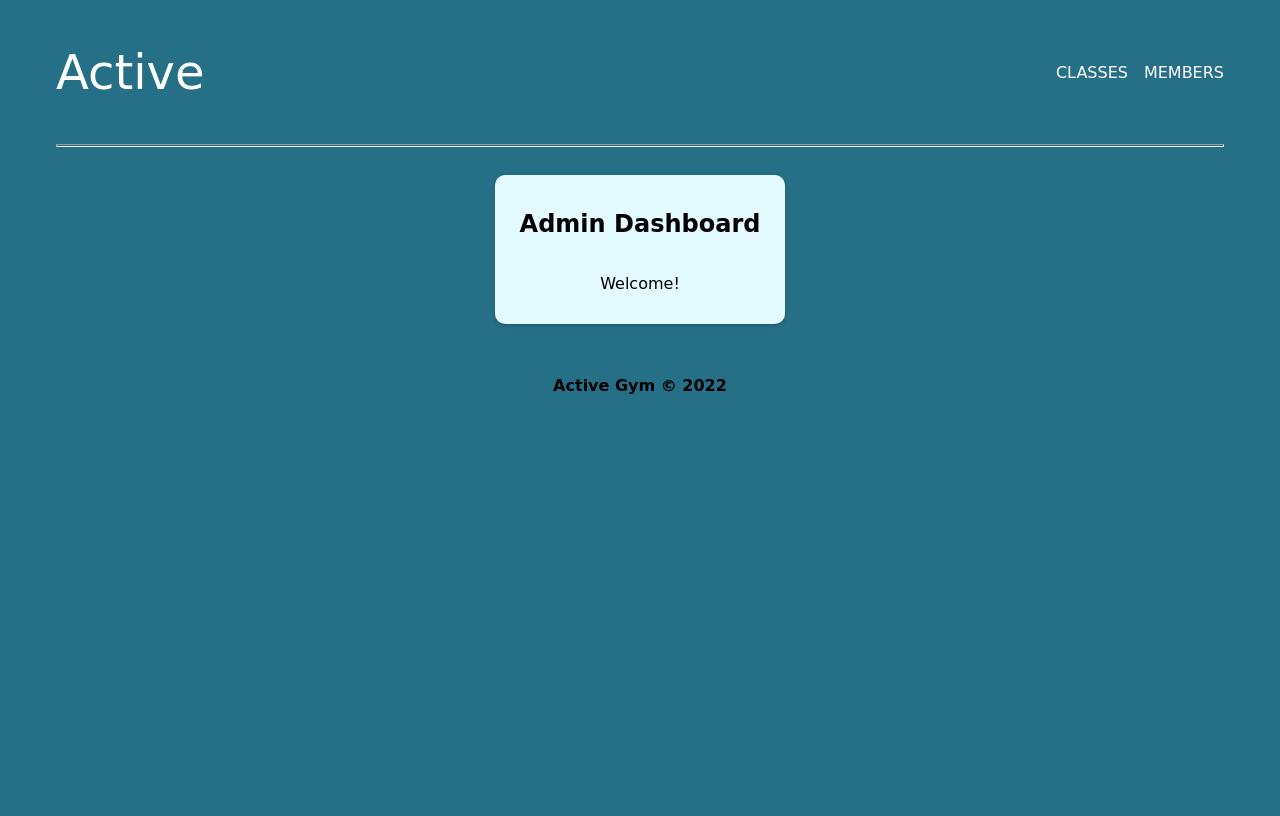
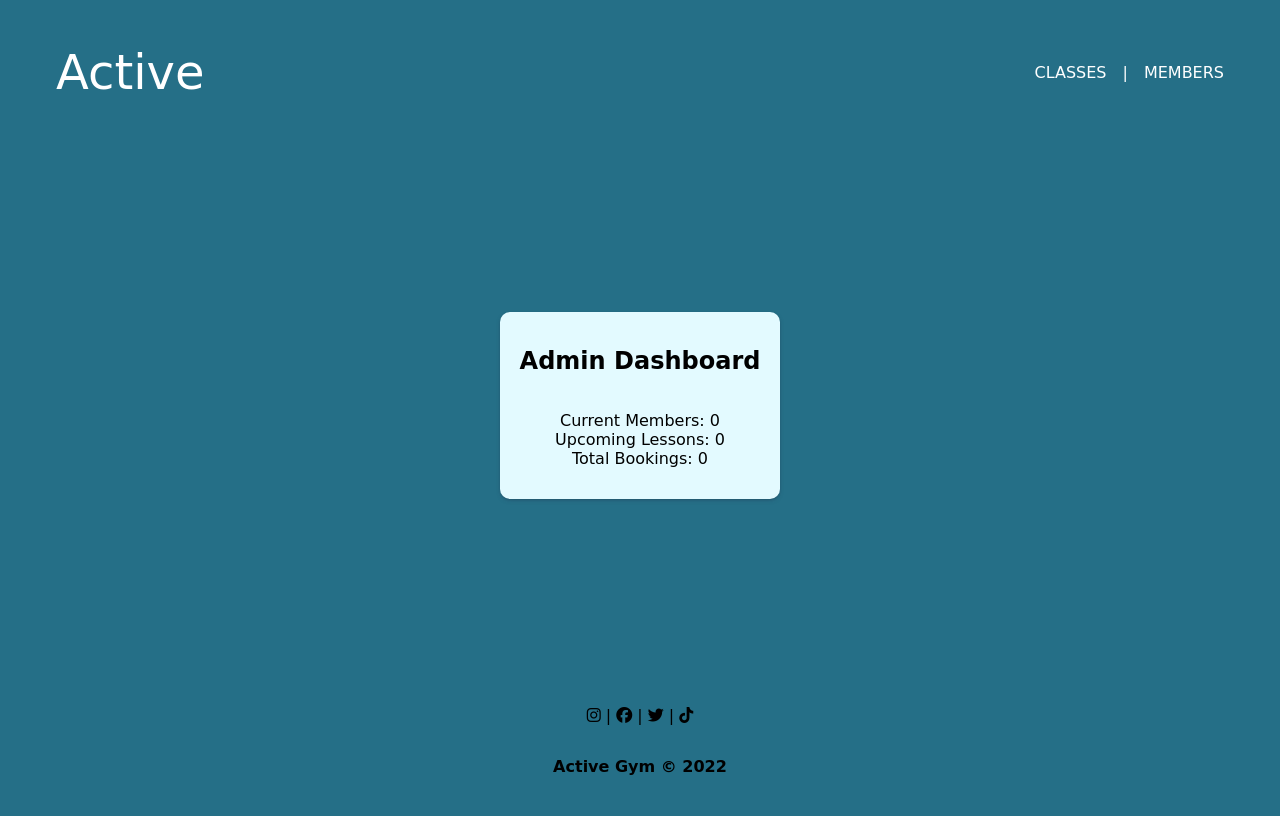
Before and after one commit to HelenLangers/CC_Gym_App_Project, a Flask app: page / in a window 1280 px wide. Run offline with Flask 2, Linux system fonts and the light colour scheme; data that the repository does not hold is empty; some libraries are stand-ins or nearby versions; some web fonts are replaced.

Commit message:
homepage fixed to grid. Dashboard created

```diff
--- a/controllers/controller.py
+++ b/controllers/controller.py
@@ -1,6 +1,13 @@
 from flask import render_template
 from app import app
 
+import repositories.booking_repository as booking_repository
+import repositories.member_repository as member_repository
+import repositories.lesson_repository as lesson_repository
+
 @app.route("/")
 def index():
-    return render_template("index.html")
+    bookings_total = booking_repository.select_all_len()
+    members_total = member_repository.select_all_len()
+    lessons_total = lesson_repository.select_all_len()
+    return render_template("index.html", bookings_total = bookings_total, members_total = members_total, lessons_total = lessons_total)
--- a/repositories/booking_repository.py
+++ b/repositories/booking_repository.py
@@ -40,3 +40,13 @@ def delete(id):
 def delete_all():
     sql = "DELETE FROM bookings"
     run_sql(sql)
+
+def select_all_len():
+    bookings = []
+
+    sql = "SELECT * FROM bookings"
+    results = run_sql(sql)
+    for row in results:
+        booking = Booking(row['lesson_id'], row ['member_id'])
+        bookings.append(booking)
+    return len(bookings)
--- a/repositories/lesson_repository.py
+++ b/repositories/lesson_repository.py
@@ -54,3 +54,13 @@ def get_member_list_for_lesson(lesson):
         member = Member(row['name'])
         members.append(member)
     return members
+
+def select_all_len():
+    lessons = []
+
+    sql = "SELECT * FROM lessons"
+    results = run_sql(sql)
+    for row in results:
+        lesson = Lesson(row['title'], row['date'], row['time'], row['duration'], row['instructor'], row['location'], row['capacity'], row['description'])
+        lessons.append(lesson)
+    return len(lessons)
--- a/repositories/member_repository.py
+++ b/repositories/member_repository.py
@@ -51,3 +51,13 @@ def list_lessons_member_is_signed_up_for(member):
         lesson = Lesson(row['title'], row['date'], row['time'], row['duration'], row['instructor'], row['location'], row['capacity'], row['description'])
         lessons.append(lesson)
     return lessons
+
+def select_all_len():
+    members = []
+
+    sql = "SELECT * FROM members"
+    results = run_sql(sql)
+    for row in results:
+        member = Member(row['name'], row['id'])
+        members.append(member)
+    return len(members)
--- a/static/style.css
+++ b/static/style.css
@@ -1,10 +1,9 @@
 body {
     font-family: 'Expletus Sans', cursive;
     background: #256F87;
-    /* display: flex; */
     min-height: 100vh;
-    /* flex-direction: column;
-    justify-content: flex-start; */
+    display: grid;
+    grid-template-rows: auto 1fr auto;
 }
 
 header {
@@ -12,6 +11,7 @@ header {
     justify-content: space-between;
     padding-left: 3rem;
     padding-right: 3rem;
+    gap: 1rem;
 }
 
 .logo {
@@ -45,6 +45,10 @@ nav>ul>li>a {
     text-decoration: none;
 }
 
+.vertical-line {
+    color: #fff;
+}
+
 .base-line {
     margin-left: 3rem;
     margin-right: 3rem;
@@ -52,12 +56,13 @@ nav>ul>li>a {
     height: 1px
 }
 
-/* main {
-    display: flex;
-} */
+main {
+    margin: auto;
+}
 
 .container {
     display: flex;
+    flex-direction: column;
     justify-content: center;
     align-items: center;
 }
@@ -67,12 +72,10 @@ nav>ul>li>a {
     flex-direction: column;
     justify-content: center;
     padding: 15px 20px;
-    flex-basis: 250px;
-    margin: 20px 10px;
+    /* flex-basis: 250px; */
     border-radius: 10px;
     background-color: #E3FAFF;
     box-shadow: rgb(50 50 93 / 25%) 0px 2px 5px -1px, rgb(0 0 0 / 30%) 0px 1px 3px -1px;
-    max-width: 40%;
 }
 
 .dashboard h2 {
@@ -88,6 +91,8 @@ footer {
     padding: 1rem;
     display: flex;
     justify-content: center;
+    align-items: center;
+    flex-direction: column;
 }
 
 strong {
--- a/templates/base.html
+++ b/templates/base.html
@@ -8,6 +8,7 @@
     <link rel="preconnect" href="https://fonts.gstatic.com" crossorigin>
     <link href="https://fonts.googleapis.com/css2?family=Expletus+Sans&display=swap" rel="stylesheet">
     <link rel="stylesheet" href="{{url_for('static', filename='style.css' )}}">
+    <script src="https://kit.fontawesome.com/81f9c5208d.js" crossorigin="anonymous"></script>
     <title>Active Gym</title>
 </head>
 <body>
@@ -16,11 +17,12 @@
         <nav>
             <ul>
                 <li><a href="/classes">CLASSES</a></li>
+                <li><span class="vertical-line">|</span></li>
                 <li><a href="/members">MEMBERS</a></li>
             </ul>
         </nav>
     </header>
-    <hr class="base-line">
+    <!-- <hr class="base-line"> -->
     <main>
         <section>
             {% block content %}
@@ -28,9 +30,8 @@
         </section>
     </main>
     <footer>
-        <div>
+        <p><i class="fa-brands fa-instagram"></i> | <i class="fa-brands fa-facebook"></i> | <i class="fa-brands fa-twitter"></i> |  <i class="fa-brands fa-tiktok"></i></p>
         <p><strong>Active Gym &copy; 2022</strong></p>
-        </div>
     </footer>
 </body>
 </html>
--- a/templates/index.html
+++ b/templates/index.html
@@ -4,7 +4,10 @@
 <div class="container">
     <div class="dashboard">
         <h2>Admin Dashboard</h2>
-        <p>Welcome!</p>
+        <p>Current Members: {{ members_total }}
+        <br>Upcoming Lessons: {{ lessons_total }}
+        <br>Total Bookings: {{ bookings_total }}
+        </p>
     </div>
 </div>
 
```
